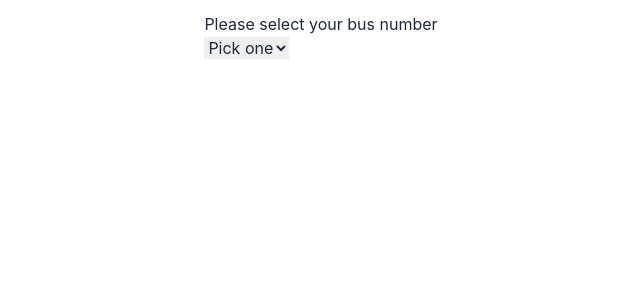
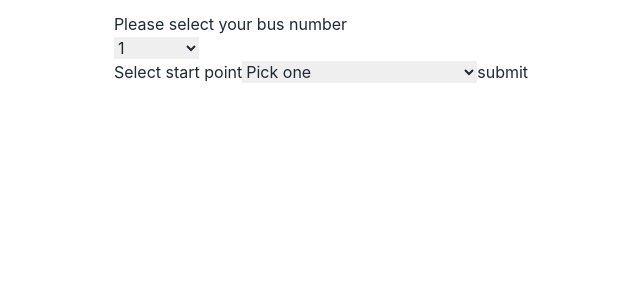
Before and after one commit to arfat-beep/Bus_fare, a Next.js app: page / in a window 1280 px wide. Shown: the top 300 px of the page, without its empty margins (319-959 px from the left). Built offline with nearby package versions, Linux system fonts and the light colour scheme.

Commit message:
all place added for new task

```diff
--- a/components/Fare.js
+++ b/components/Fare.js
@@ -74,7 +74,7 @@ console.log("place name", placeName); */
             name="bus_number"
             className="select select-bordered w-full max-w-xs"
           >
-            <option disabled selected>
+            <option disabled defaultValue>
               Pick one
             </option>
             {selectBusNumberArr.map((busNumber, index) => (
--- /dev/null
+++ b/components/PlaceFare.js
@@ -0,0 +1,46 @@
+import React, { useState } from "react";
+import roads from "../public/data";
+
+const PlaceFare = () => {
+  // const [places, setPlaces] = useState([]);
+  let places = [];
+
+  // find all place all places
+  roads.map((road) => {
+    let temp = false;
+    temp = places.find((place) => place === road.name);
+    if (!temp) {
+      places = [...places, road.name];
+    }
+  });
+  places = places.sort();
+  const handleSubmit = (e) => {
+    console.log(e.target);
+  };
+  return (
+    <div>
+      <form onSubmit={handleSubmit}>
+        <label className="label">
+          <span className="label-text">Select start point</span>
+        </label>
+        <select
+          name="start_point"
+          className="select select-bordered w-full max-w-xs"
+        >
+          <option disabled selected>
+            Pick one
+          </option>
+          {places.map((place, index) => (
+            <option value={place} key={index}>
+              {place}
+            </option>
+          ))}
+        </select>
+        <input className="btn btn-success my-5" type="submit" value="submit" />
+      </form>
+      {/* {places && places.map((place, index) => <li key={index}>{place}</li>)} */}
+    </div>
+  );
+};
+
+export default PlaceFare;
--- a/pages/index.jsx
+++ b/pages/index.jsx
@@ -1,4 +1,5 @@
 import Fare from "../components/Fare";
+import PlaceFare from "../components/PlaceFare";
 
 ///////////////////////////////////////////////////////////////////////////////////
 
@@ -6,6 +7,7 @@ export default function Home() {
   return (
     <div className="w-11/12 mx-auto grid justify-center pt-3">
       <Fare />
+      <PlaceFare />
     </div>
   );
 }
--- a/public/data.js
+++ b/public/data.js
@@ -415,7 +415,7 @@ const roads = [
   {
     road_no: "5",
     place: "",
-    name: "Tigerpass",
+    name: "Tiger Pass",
     value: "tigerpass",
     distance: 2,
   },
@@ -534,7 +534,7 @@ const roads = [
   {
     road_no: "6",
     place: "",
-    name: "Tigerpass",
+    name: "Tiger Pass",
     value: "tigerpass",
     distance: 3,
   },
@@ -737,7 +737,7 @@ const roads = [
   {
     road_no: "10",
     place: "",
-    name: "Kalurghat",
+    name: "Kalurghat Bridge",
     value: "kalurghat",
     distance: 0,
   },
@@ -891,7 +891,7 @@ const roads = [
   {
     road_no: "8",
     place: "",
-    name: "Tiger_pass",
+    name: "Tiger Pass",
     value: "tiger_pass",
     distance: 2,
   },
```
